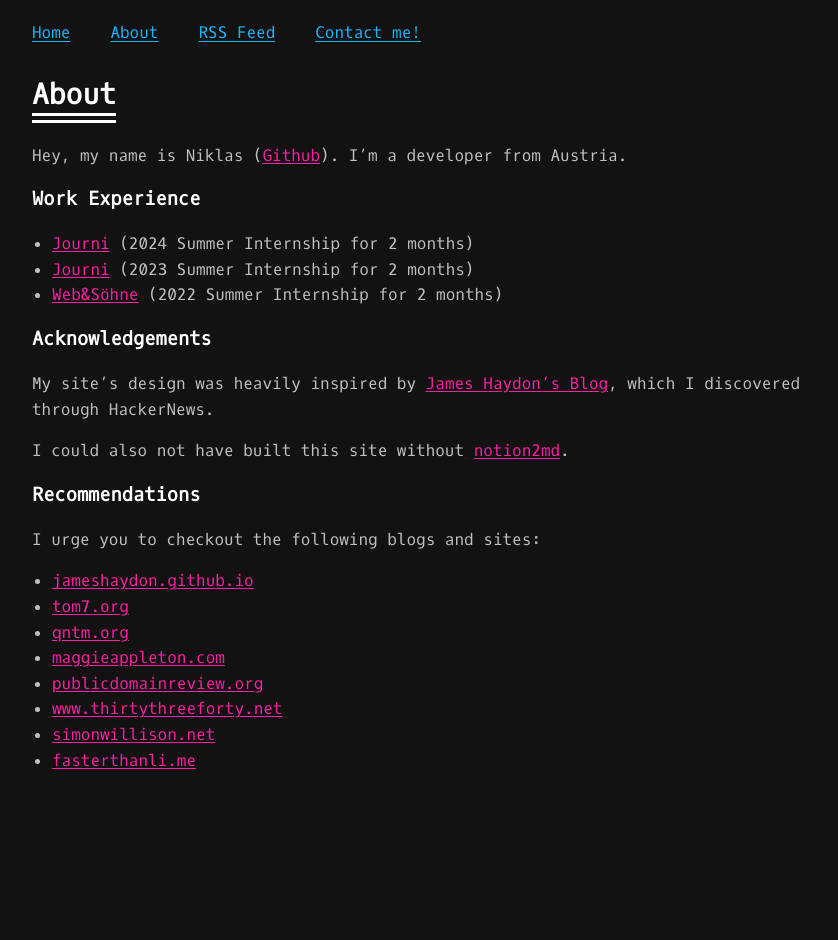
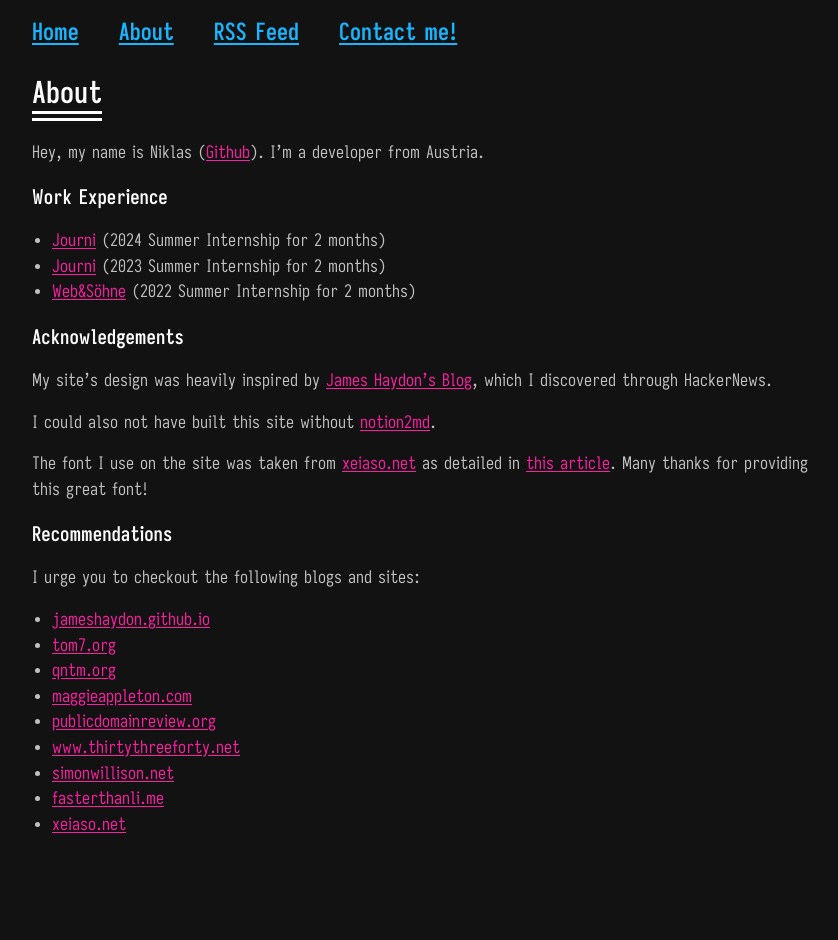
Before and after one commit to obrhubr/obrhubr.github.io, a Jekyll site: the page built from about.md, in a window 1280 px wide. Shown: the whole page, without its empty margins (208-1046 px from the left). Built offline with Jekyll 4.4.1, drawn with Linux system fonts in a browser that asks for light colours.

Commit message:
change font

```diff
--- a/_layouts/head.html
+++ b/_layouts/head.html
@@ -12,7 +12,9 @@
 		<meta name="description" content="Hey! I'm Niklas and I write about anything that crosses my mind, mostly computer science topics.">
 
 		<!-- Fonts -->
-		<link rel="preload" href="/assets/fonts/OxygenMono.woff2" as="font" crossorigin="anonymous">
+		<link rel="preload" href="/assets/fonts/iosevka-aile-bold.woff2" as="font" crossorigin="anonymous">
+		<link rel="preload" href="/assets/fonts/iosevka-aile-normal.woff2" as="font" crossorigin="anonymous">
+		<link rel="preload" href="/assets/fonts/iosevka-aile-normalitalic.woff2" as="font" crossorigin="anonymous">
 
 		<!-- Stylesheets -->
 		<link rel="stylesheet" href="/assets/styles/colors.css">
--- a/about.md
+++ b/about.md
@@ -17,6 +17,8 @@ My site's design was heavily inspired by [James Haydon's Blog](https://jameshayd
 
 I could also not have built this site without [notion2md](https://github.com/echo724/notion2md).
 
+The font I use on the site was taken from [xeiaso.net](https://xeiaso.net/) as detailed in [this article](https://xeiaso.net/blog/iaso-fonts/). Many thanks for providing this great font!
+
 ### Recommendations
 
 I urge you to checkout the following blogs and sites:
@@ -29,3 +31,4 @@ I urge you to checkout the following blogs and sites:
  * [www.thirtythreeforty.net](https://www.thirtythreeforty.net/)
  * [simonwillison.net](https://simonwillison.net/)
  * [fasterthanli.me](https://fasterthanli.me/)
+ * [xeiaso.net](https://xeiaso.net/)
--- a/assets/styles/index.css
+++ b/assets/styles/index.css
@@ -1,9 +1,28 @@
 @font-face {
-    font-family: 'Oxygen Mono';
+    font-family: "Iosevka Aile Iaso";
+    font-weight: 700;
     font-style: normal;
+
+    src: local("Iosevka Aile Iaso")
+       , url("/assets/fonts/iosevka-aile-bold.woff2") format("woff2");
+}
+
+@font-face {
+    font-family: "Iosevka Aile Iaso";
     font-weight: 400;
-    font-display: swap;
-    src: url(/assets/fonts/OxygenMono.woff2) format('woff2');
+    font-style: normal;
+
+    src: local("Iosevka Aile Iaso")
+       , url("/assets/fonts/iosevka-aile-normal.woff2") format("woff2");
+}
+
+@font-face {
+    font-family: "Iosevka Aile Iaso";
+    font-weight: 400;
+    font-style: italic;
+
+    src: local("Iosevka Aile Iaso")
+       , url("/assets/fonts/iosevka-aile-normalitalic.woff2") format("woff2");
 }
 
 html {
@@ -21,7 +40,7 @@ body {
 }
 
 .main {
-    font-family: 'Oxygen Mono', 'Segoe UI', monospace, sans-serif;
+    font-family: "Iosevka Aile Iaso", sans-serif;
 
     margin: 0;
     padding-left: 20px;
--- a/assets/styles/navigation.css
+++ b/assets/styles/navigation.css
@@ -3,6 +3,9 @@
     display: flex;
     flex-direction: row;
     flex-wrap: wrap;
+
+    font-size: 22px;
+    font-weight: 700;
 }
 
 .nav div {
--- a/assets/styles/posts.css
+++ b/assets/styles/posts.css
@@ -7,7 +7,7 @@
     text-decoration-color: var(--title-text-color);
     text-underline-offset: 5px;
 
-    font-weight: 600;
+    font-weight: 700;
 }
 
 .short-post {
@@ -20,7 +20,7 @@
 
 .inline-sep {
     color: var(--decoration-color);
-    font-weight: 800;
+    font-weight: 700;
 }
 
 .inline-icon {
```
Also changed, not shown: assets/fonts/OxygenMono.woff2 (deleted), assets/fonts/iosevka-aile-bold.woff2 (added), assets/fonts/iosevka-aile-normal.woff2 (added), assets/fonts/iosevka-aile-normalitalic.woff2 (added).
